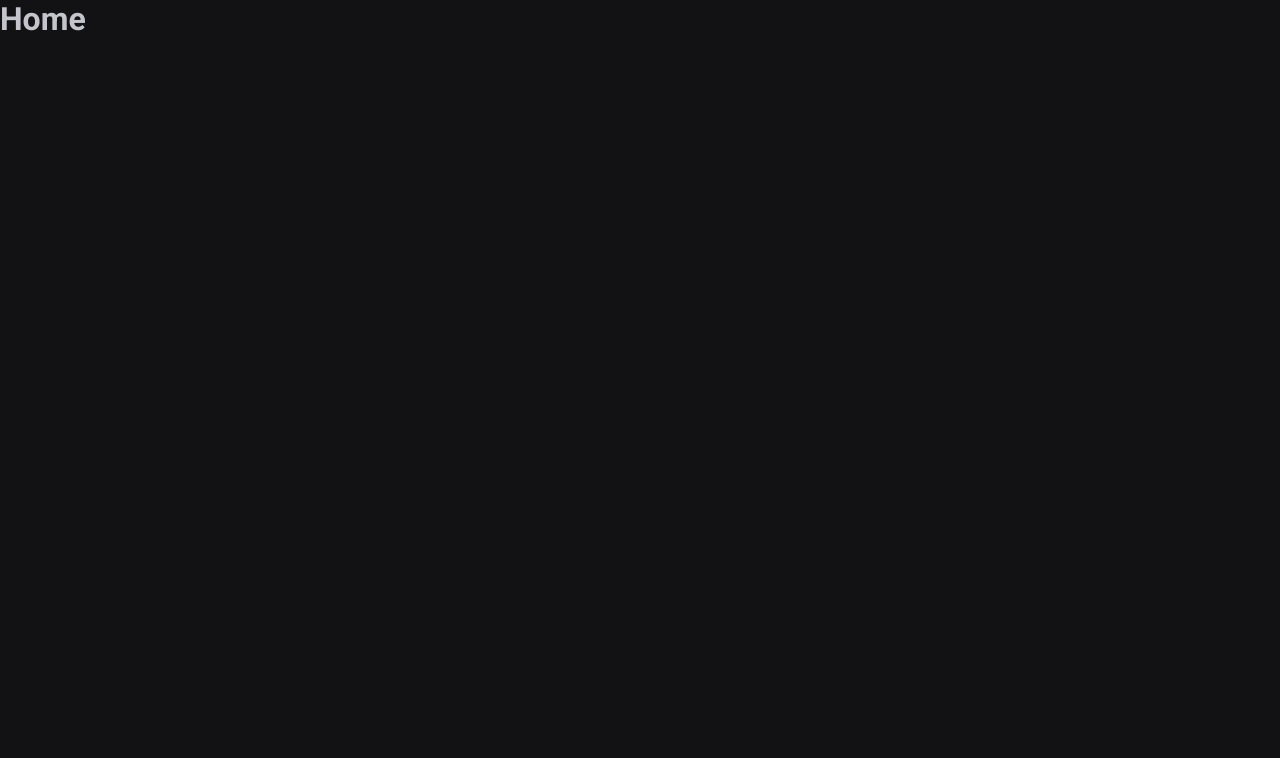
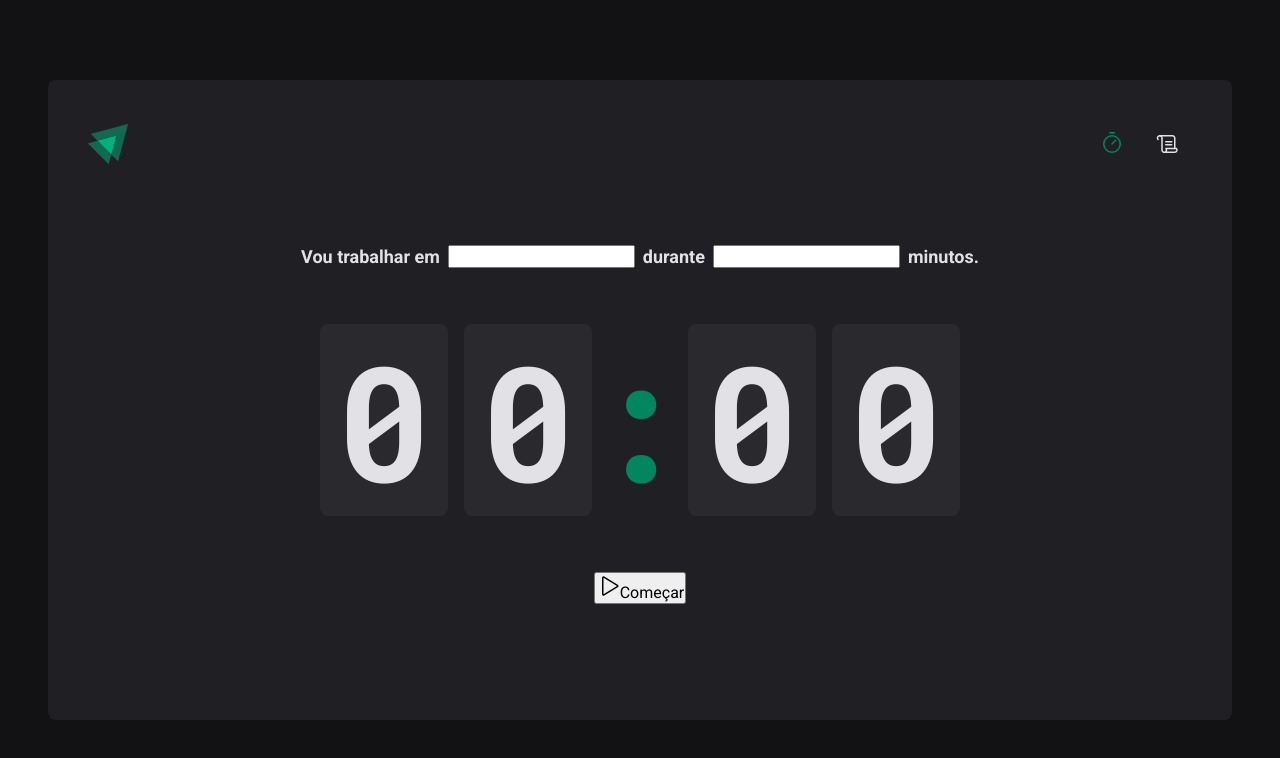
Before and after one commit to gabrielly-freire/js-ts-another-things, a React (Vite) app in the folder react/02-ignite-time/: page / in a window 1280 px wide. Shown: the top 758 px of the page. Built offline with nearby package versions, Linux system fonts and the light colour scheme.

Commit message:
feat: adição da pagina home

```diff
--- a/react/02-ignite-time/package.json
+++ b/react/02-ignite-time/package.json
@@ -10,6 +10,7 @@
     "preview": "vite preview"
   },
   "dependencies": {
+    "phosphor-react": "^1.4.1",
     "react": "^19.1.0",
     "react-dom": "^19.1.0",
     "react-router-dom": "^7.6.2",
--- a/react/02-ignite-time/src/Router.tsx
+++ b/react/02-ignite-time/src/Router.tsx
@@ -2,12 +2,15 @@
 import { History } from './pages/History'
 
 import { Home } from './pages/Home'
+import { DefaultLayout } from './layouts/DefaultLayout'
 
 export function Router() {
   return (
     <Routes>
-      <Route path="/" element={<Home />} />
-      <Route path="/history" element={<History />} />
+        <Route path='/' element={<DefaultLayout />}>
+            <Route path="/" element={<Home />} />
+            <Route path="/history" element={<History />} />
+        </Route>
     </Routes>
   )
 }
--- /dev/null
+++ b/react/02-ignite-time/src/components/Header/index.tsx
@@ -0,0 +1,23 @@
+import { HeaderContrainer } from "./style";
+import { Timer, Scroll } from 'phosphor-react'
+
+import logoIgnite from '../../assets/logo-ignite.svg'
+import { NavLink } from "react-router-dom";
+
+export function Header(){
+    return (
+        <>
+        <HeaderContrainer>
+            <img src={logoIgnite} alt="" />
+            <nav>
+                <NavLink to="/" title="Timer">
+                    <Timer size={24} />
+                </NavLink>
+                <NavLink to="/history" title="History">
+                    <Scroll size={24} />
+                </NavLink>
+            </nav>
+        </HeaderContrainer>
+        </>
+    )
+}
--- /dev/null
+++ b/react/02-ignite-time/src/components/Header/style.ts
@@ -0,0 +1,36 @@
+import styled from "styled-components";
+
+export const HeaderContrainer =  styled.header`
+    display: flex;
+    align-items: center;
+    justify-content: space-between;
+
+    nav {
+        display: flex;
+        gap: 0.5rem;
+
+        a {
+            width: 3rem;
+            height: 3rem;
+
+            display: flex;
+            justify-content: center;
+            align-items: center;
+
+            color: ${(props) => props.theme['gray-100']};
+
+            border-top: 3px solid transparent;
+            border-bottom: 3px solid transparent;
+
+            &:hover {
+               border-bottom: 3px solid ${(props) => props.theme['green-500']};
+            }
+
+            &.active {
+                color: ${(props) => props.theme['green-500']};
+            }
+        }
+    }
+
+
+`
--- /dev/null
+++ b/react/02-ignite-time/src/layouts/DefaultLayout/index.tsx
@@ -0,0 +1,12 @@
+import { Outlet } from "react-router-dom";
+import { Header } from "../../components/Header";
+import { LayoutContainer } from "./styles";
+
+export function DefaultLayout(){
+    return (
+        <LayoutContainer>
+            <Header />
+            <Outlet />
+        </LayoutContainer>
+    )
+}
--- /dev/null
+++ b/react/02-ignite-time/src/layouts/DefaultLayout/styles.ts
@@ -0,0 +1,15 @@
+import styled from "styled-components";
+
+export const LayoutContainer = styled.div`
+    max-width: 74rem;
+    height: calc(100vh - 10rem);
+    margin: 5rem auto;
+    padding: 2.5rem;
+
+    background: ${(props) => props.theme['gray-800']};
+    border-radius: 8px;
+
+    display: flex;
+    flex-direction: column;
+
+`
--- a/react/02-ignite-time/src/pages/Home.tsx
+++ /dev/null
@@ -1,3 +0,0 @@
-export function Home(){
-    return <h1>Home</h1>
-}
--- /dev/null
+++ b/react/02-ignite-time/src/pages/Home/index.tsx
@@ -0,0 +1,34 @@
+import { Play } from "phosphor-react";
+import { CountDownContainer, FormContainer, HomeContainer, Separator } from "./styles";
+
+export function Home() {
+    return (
+        <HomeContainer>
+            <form>
+                <FormContainer>
+                    <label htmlFor="task">Vou trabalhar em</label>
+                    <input id="task" type="text" />
+
+                    <label htmlFor="minutesAmount">durante</label>
+                    <input type="number" id="minutesAmount" />
+
+                    <span>minutos.</span>
+                </FormContainer>
+
+
+                <CountDownContainer>
+                    <span>0</span>
+                    <span>0</span>
+                    <Separator>:</Separator>
+                    <span>0</span>
+                    <span>0</span>
+                </CountDownContainer>
+
+                <button type="submit">
+                    <Play size={24} />
+                    Começar
+                </button>
+            </form>
+        </HomeContainer>
+    )
+}
--- /dev/null
+++ b/react/02-ignite-time/src/pages/Home/styles.ts
@@ -0,0 +1,54 @@
+import styled from "styled-components";
+
+export const HomeContainer = styled.main`
+  flex: 1;
+
+  display: flex;
+  flex-direction: column;
+  align-items: center;
+  justify-content: center;
+
+  form {
+    display: flex;
+    flex-direction: column;
+    align-items: center;
+    gap: 3.5rem;
+  }
+`;
+
+export const FormContainer = styled.div`
+  width: 100%;
+  display: flex;
+  align-items: center;
+  justify-content: center;
+  gap: 0.5rem;
+  color: ${(props) => props.theme['gray-100']};
+  font-size: 1.125rem;
+  font-weight: bold;
+  flex-wrap: wrap;
+`;
+
+export const CountDownContainer = styled.div`
+  font-family: 'Roboto Mono', monospace;
+  font-size: 10rem;
+  line-height: 8rem;
+  color: ${(props) => props.theme['gray-100']};
+
+  display: flex;
+  gap: 1rem;
+
+  span {
+    background: ${(props) => props.theme['gray-700']};
+    padding: 2rem 1rem;
+    border-radius: 8px;
+`;
+
+export const Separator = styled.div`
+  padding: 2rem 0;
+  color: ${(props) => props.theme['green-500']};
+
+  width: 4rem;
+  overflow: hidden;
+  display: flex;
+  justify-content: center;
+`;
--- a/react/02-ignite-time/src/styles/global.ts
+++ b/react/02-ignite-time/src/styles/global.ts
@@ -15,6 +15,8 @@
   body {
     background: ${props => props.theme['gray-900']};
     color: ${props => props.theme['gray-300']};
+    -webkit-font-smoothing: antialiased;
+
   }
 
   body, input, textarea, button {
```
Also changed, not shown: react/02-ignite-time/src/assets/logo-ignite.svg (added), react/02-ignite-time/src/pages/History/index.tsx (renamed from react/02-ignite-time/src/pages/History.tsx), react/02-ignite-time/src/pages/History/style.ts (added), 1 other file (tests, documents, lock files or other folders).
